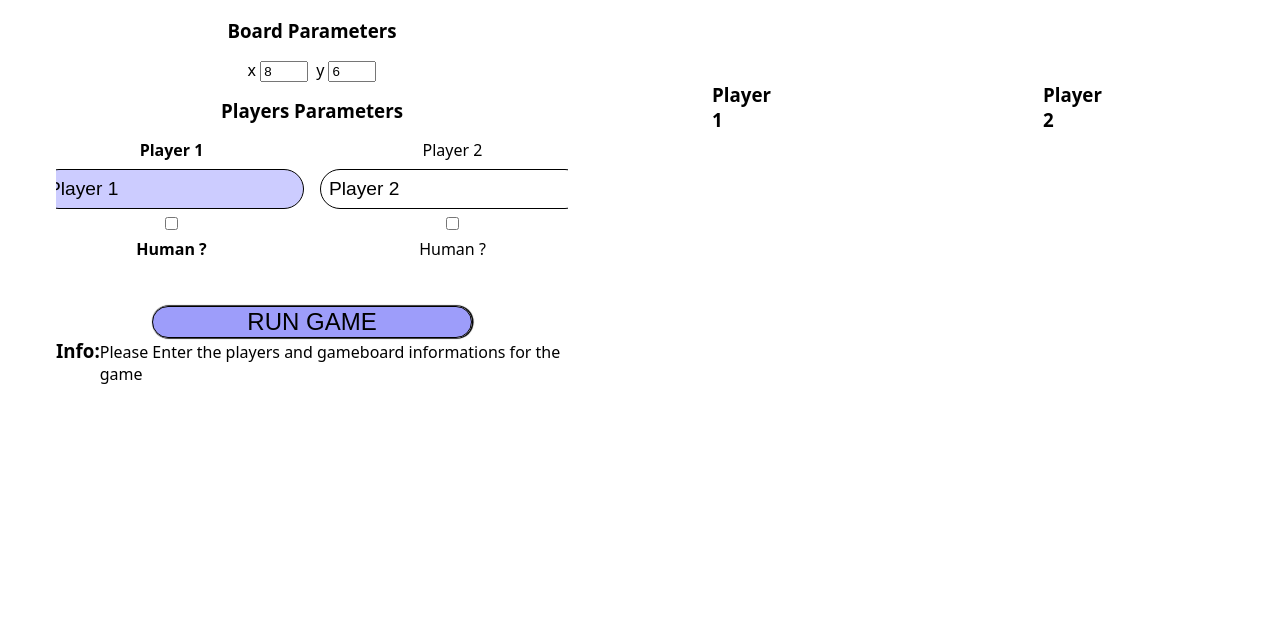
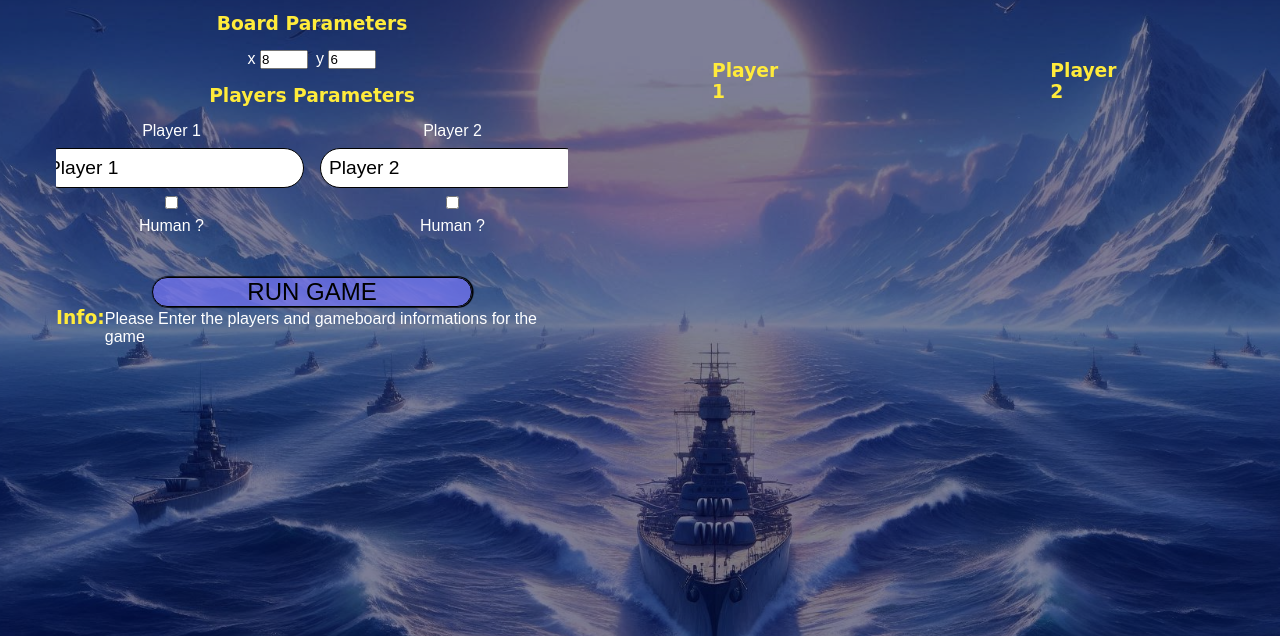
Before and after one commit to EnumaOub/Battleship, a website built with webpack: page src/index.html in a window 1280 px wide. Shown: the part 81-717 px from the top of the page. Built offline with nearby package versions, Linux system fonts and the light colour scheme.

Commit message:
Add background change font

```diff
--- a/src/index.js
+++ b/src/index.js
@@ -3,6 +3,7 @@ import './styles/footer.css';
 import './styles/main.css';
 import './styles/dialog.css';
 import './styles/gameboard.css';
+import './styles/playerInfos.css';
 
 import { UI } from './modules/ui/ui';
 
--- a/src/modules/ui/ControlGame.js
+++ b/src/modules/ui/ControlGame.js
@@ -7,7 +7,7 @@ export const ControlGame = function() {
         const playerActive = document.getElementById("playerG").textContent
         // Check if one ship was hit
         if (result) {
-            target.style["background-color"] = "rgba(0,255,0,.3)"
+            target.style["background-color"] = "rgba(255,0,0,.8)"
             if (nbShip === player.board.shipAlive) {
                 containerInfo.textContent = `: ${playerActive} Touched`
             }
@@ -16,7 +16,7 @@ export const ControlGame = function() {
             }
         }
         else {
-            target.style["background-color"] = "rgba(255,0,0,.3)"
+            target.style["background-color"] = "rgba(0,0,255,.8)"
             containerInfo.textContent = `: ${playerActive} Missed`
 
         }
--- a/src/styles/main.css
+++ b/src/styles/main.css
@@ -1,10 +1,40 @@
 * {
     box-sizing: border-box;
     margin: 0;
+    padding: 0;
+}
+
+html {
+    height: 100%
 }
 
 body {
-    font-family: system-ui, sans-serif;
+    background: url('../../assets/background/bckgMicrosoftGen.jpeg') no-repeat center center fixed;
+    background-size: cover;
+    position: relative;
+    color: #fff;
+    font-family: 'Arial', sans-serif;
+    min-height: 100%;
+}
+
+body::before {
+    content: '';
+    position: absolute;
+    top: 0;
+    left: 0;
+    width: 100%;
+    height: 100%;
+    background: rgba(0, 0, 50, 0.5);
+    z-index: -1;
+}
+
+h1, h2, h3 {
+    font-family: 'Bungee', cursive; /* Nautical font example */
+    color: #ffeb3b; /* Bright yellow for contrast */
+}
+
+p, button {
+    font-family: 'Arial', sans-serif;
 }
 
 main {
@@ -14,76 +44,5 @@ main {
     align-items: center;
     gap: 2rem;
     margin-top: 1rem;
+    min-height: 80%;
 }
-
-#gen-param {
-    overflow: auto;
-    width: 40%;
-}
-
-#game {
-    overflow: auto;
-    width: 40%;
-}
-
-.player {
-    display: flex;
-    gap: 1rem;
-}
-
-.player .active label {
-    font-weight: 800;
-}
-
-.player .active input {
-    background-color: rgba(0, 0, 255, 0.2);
-}
-
-.player1, .player2 {
-    display: flex;
-    flex-direction: column;
-    gap: 0.5rem;
-}
-
-.player1 label, .player2 label {
-    align-self: center;
-}
-
-.player1 input, .player2 input {
-    padding: 0.5rem;
-    border: 1px solid black;
-    border-radius: 2rem;
-    font-size: 1.2rem;
-}
-
-.player1 input:focus, .player2 input:focus {
-    outline: 2px solid black;
-}
-
-.info-board input {
-    max-width: 3rem;
-}
-
-.parameters {
-    display: flex;
-    flex-direction: column;
-    justify-content: center;
-    align-items: center;
-    gap: 1rem;
-}
-
-.board-size {
-    display: flex;
-    flex-direction: row;
-    gap: .5rem;
-}
-
-#run-game {
-    border-radius: 2rem;
-    border: 1px solid ;
-    box-shadow: 0.05rem 0 0.05rem 0.05rem;
-    width: 20rem;
-    cursor: pointer;
-    font-size: 1.5rem;
-    background-color: rgba(117, 117, 248, 0.705);
-}
--- /dev/null
+++ b/src/styles/playerInfos.css
@@ -0,0 +1,63 @@
+#gen-param {
+    overflow: auto;
+    width: 40%;
+}
+
+#game {
+    overflow: auto;
+    width: 40%;
+}
+
+.player {
+    display: flex;
+    gap: 1rem;
+}
+
+.player1, .player2 {
+    display: flex;
+    flex-direction: column;
+    gap: 0.5rem;
+}
+
+.player1 label, .player2 label {
+    align-self: center;
+}
+
+.player1 input, .player2 input {
+    padding: 0.5rem;
+    border: 1px solid black;
+    border-radius: 2rem;
+    font-size: 1.2rem;
+}
+
+.player1 input:focus, .player2 input:focus {
+    outline: 2px solid black;
+}
+
+.info-board input {
+    max-width: 3rem;
+}
+
+.parameters {
+    display: flex;
+    flex-direction: column;
+    justify-content: center;
+    align-items: center;
+    gap: 1rem;
+}
+
+.board-size {
+    display: flex;
+    flex-direction: row;
+    gap: .5rem;
+}
+
+#run-game {
+    border-radius: 2rem;
+    border: 1px solid ;
+    box-shadow: 0.05rem 0 0.05rem 0.05rem;
+    width: 20rem;
+    cursor: pointer;
+    font-size: 1.5rem;
+    background-color: rgba(117, 117, 248, 0.705);
+}
```
Also changed, not shown: assets/background/bckgMicrosoftGen.jpeg (added), dist/index.bundle.js, dist/runtime.bundle.js.
